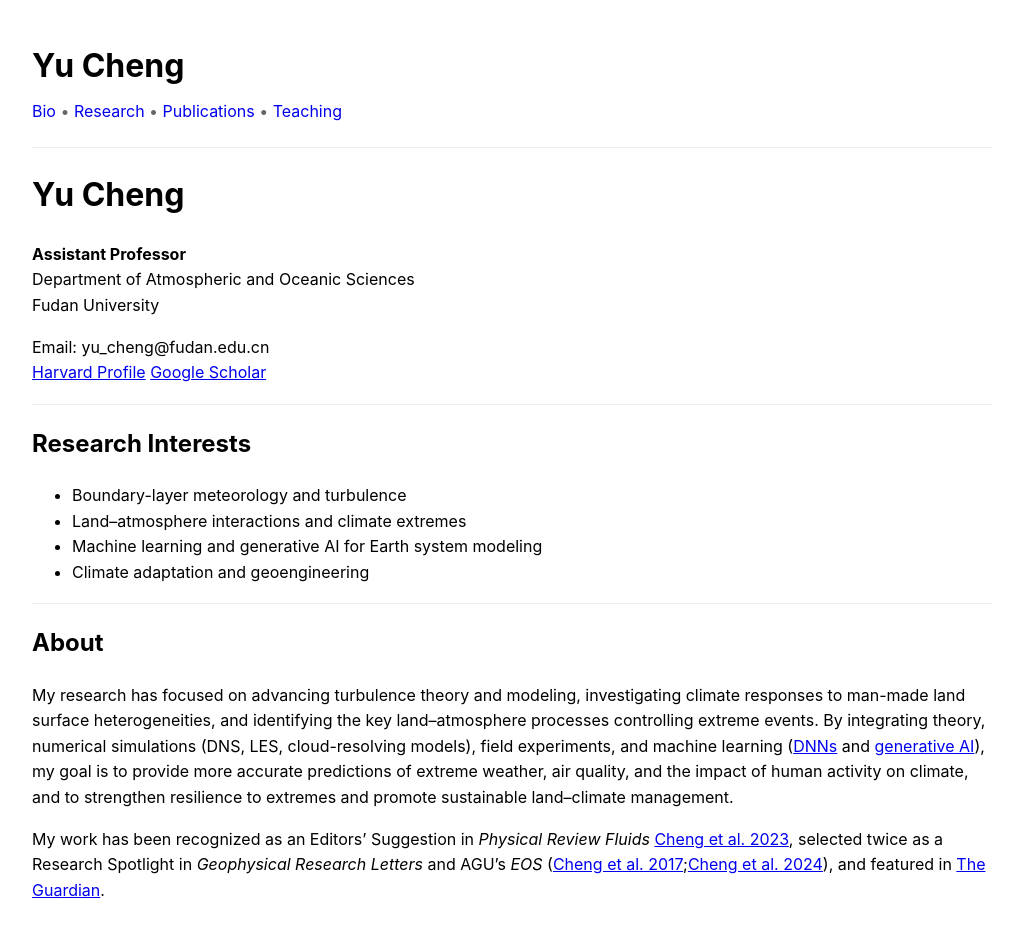
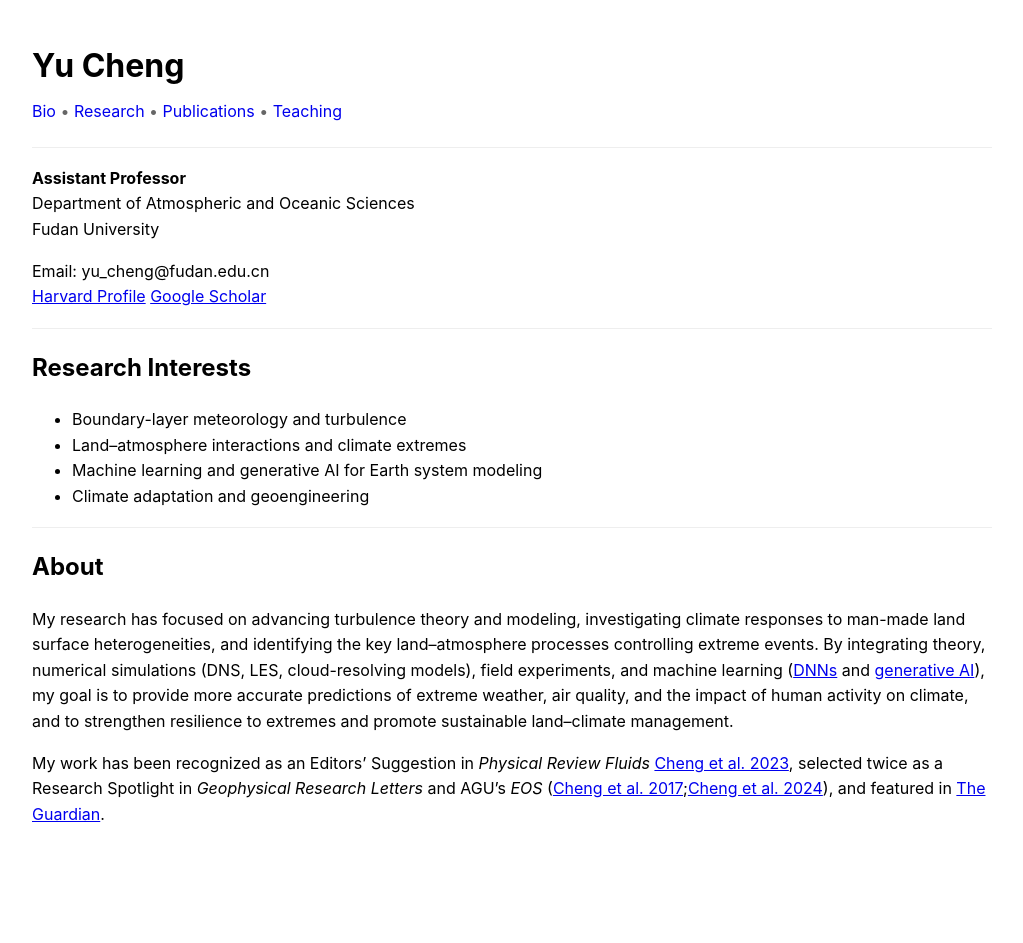
Before and after one commit to yc2965/yc2965.github.io, a Jekyll site: the page built from index.md, in a window 1280 px wide. Shown: the whole page, without its empty margins (128-1151 px from the left). Built offline with Jekyll 4.4.1, drawn with Linux system fonts in a browser that asks for light colours; our own code applies the rules of GitHub Pages for plain Markdown files; after the commit the page ends 900 px from its top, so only the background shows below that.

Commit message:
Update index.md

```diff
--- a/index.md
+++ b/index.md
@@ -1,5 +1,3 @@
-# Yu Cheng
-
 **Assistant Professor**
 Department of Atmospheric and Oceanic Sciences
 Fudan University
```
